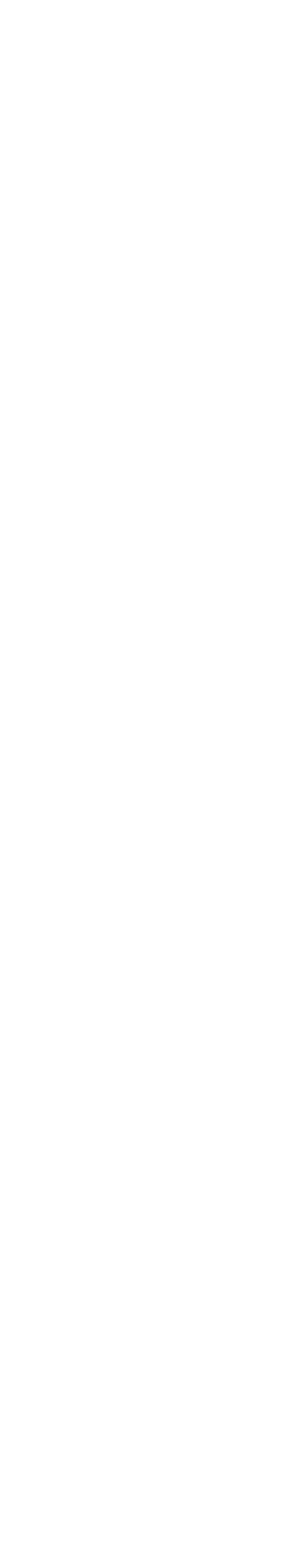
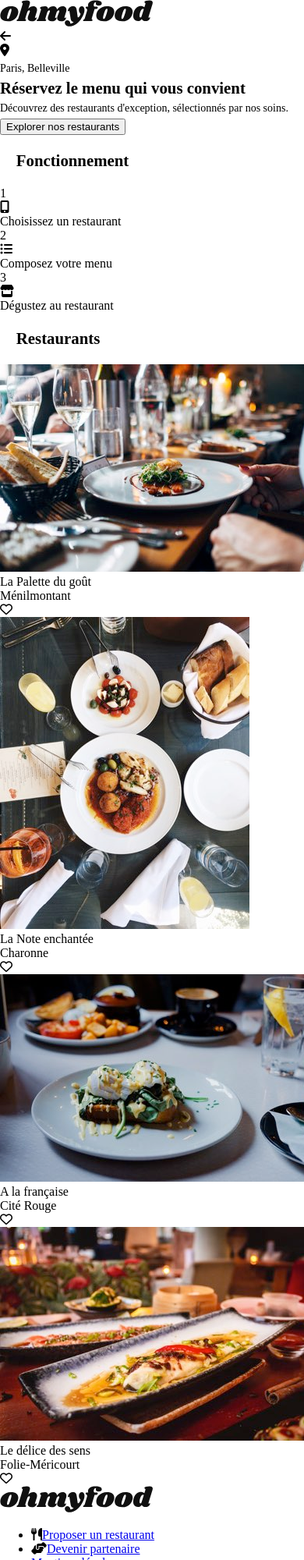
Before and after one commit to TonyBARTH/TonyBARTH_3_01112020, a website: page index.html in a window 390 px wide. Shown: the top 2000 px of the page at 78% size. Before the commit the page ends 844 px from the top, so only its background shows below. Drawn offline with Linux system fonts and the light colour scheme; a web font is replaced by a local one.

Commit message:
Writing-the-bases

```diff
--- a/index.html
+++ b/index.html
@@ -10,11 +10,118 @@
         <link rel="stylesheet" href="https://fonts.googleapis.com/css?family=Roboto:bold">
         <script src="https://kit.fontawesome.com/080fa346f0.js" crossorigin="anonymous"></script>
         <title>Réservia</title>
-	</head>
+    </head>
 
-	<body>
+    <body>
+        <header>
+            <div>
+                <img src="images/ohmyfood-logo.svg" alt="Oh My Food Logo" id="Logo">
+            </div>
+            <div id="Back-button">
+                <i class="fas fa-arrow-left"></i>
+            </div>
+        </header>
+
+        <section id="Location">
+            <div><i class="fas fa-map-marker-alt"></i></div>
+            <p>Paris, Belleville</p>
+        </section>
+
+        <section id="Banner-Welcome">
+            <h1>Réservez le menu qui vous convient</h1>
+            <p>Découvrez des restaurants d'exception, sélectionnés par nos soins.</p>
+            <button>Explorer nos restaurants</button>
+        </section>
 
 
+        <section id="Explainations">
+
+            <h2>Fonctionnement</h2>
+
+            <div class="How-To-Step">
+                <div class="step-number">1</div>
+                <div><i class="fas fa-mobile-alt"></i></div>
+                <div class="Step-label">Choisissez un restaurant</div>
+            </div>
+
+            <div class="How-To-Step">
+                <div class="step-number">2</div>
+                <div><i class="fas fa-list-ul"></i></div>
+                <div class="Step-label">Composez votre menu</div>
+            </div>
+
+            <div class="How-To-Step">
+                <div class="step-number">3</div>
+                <div><i class="fas fa-store"></i></div>
+                <div class="Step-label">Dégustez au restaurant</div>
+            </div>
+
+        </section>
+
+
+        <section id="Results">
+
+            <h2>Restaurants</h2>
+
+            <div class="Restaurant-tile">
+                <img src="images/restaurant-la-palette-du-gout-xs.jpg" alt="Photo de la Palette du goût" />
+                <div class="Restaurant-label">
+                    <div class="Restaurant-name">La Palette du goût</div>
+                    <div>Ménilmontant</div>
+                </div>
+                <div class="Icon-like">
+                    <i class="far fa-heart"></i>
+                </div>
+            </div>
+
+            <div class="Restaurant-tile">
+                <img src="images/la-note-enchantee-xs.jpg" alt="Photo de La note enchantée" />
+                <div class="Restaurant-label">
+                    <div class="Restaurant-name">La Note enchantée</div>
+                    <div>Charonne</div>
+                </div>
+                <div class="Icon-like">
+                    <i class="far fa-heart"></i>
+                </div>
+            </div>
+
+            <div class="Restaurant-tile">
+                <img src="images/a-la-francaise-xs.jpg" alt="Photo de A la Française" />
+                <div class="Restaurant-label">
+                    <div class="Restaurant-name">A la française</div>
+                    <div>Cité Rouge</div>
+                </div>
+                <div class="Icon-like">
+                    <i class="far fa-heart"></i>
+                </div>
+            </div>
+
+            <div class="Restaurant-tile">
+                <img src="images/le-delice-des-sens-xs.jpg" alt="Photo du Délice des sens" />
+                <div class="Restaurant-label">
+                    <div class="Restaurant-name">Le délice des sens</div>
+                    <div>Folie-Méricourt</div>
+                </div>
+                <div class="Icon-like">
+                    <i class="far fa-heart"></i>
+                </div>
+            </div>
+
+        </section>
+
+        <footer>
+            <div id="logo-footer">
+                <img src="images/ohmyfood-logo.svg" alt="Oh My Food Logo" id="Logo">
+            </div>
+            <div id="footer-links">
+                <ul>
+                    <li><i class="fas fa-utensils"></i><a href="#">Proposer un restaurant</a></li>
+                    <li><i class="fas fa-hands-helping"></i><a href="#">Devenir partenaire</a></li>
+                    <li><a href="#">Mentions légales</a></li>
+                    <li><a href="#">Contact</a></li>
+                </ul>
+            </div>
+        </footer>
 
     </body>
 </html>
```
Also changed, not shown: images/a-la-francaise-xl.jpg (added), images/a-la-francaise-xs.jpg (added), images/la-note-enchantee-xl.jpg (added), images/la-note-enchantee-xs.jpg (added), images/le-delice-des-sens-xl.jpg (added), images/le-delice-des-sens-xs.jpg (added), images/ohmyfood-logo.svg (added), images/restaurant-la-palette-du-gout-xl.jpg (added), images/restaurant-la-palette-du-gout-xs.jpg (added), 1 other file.
